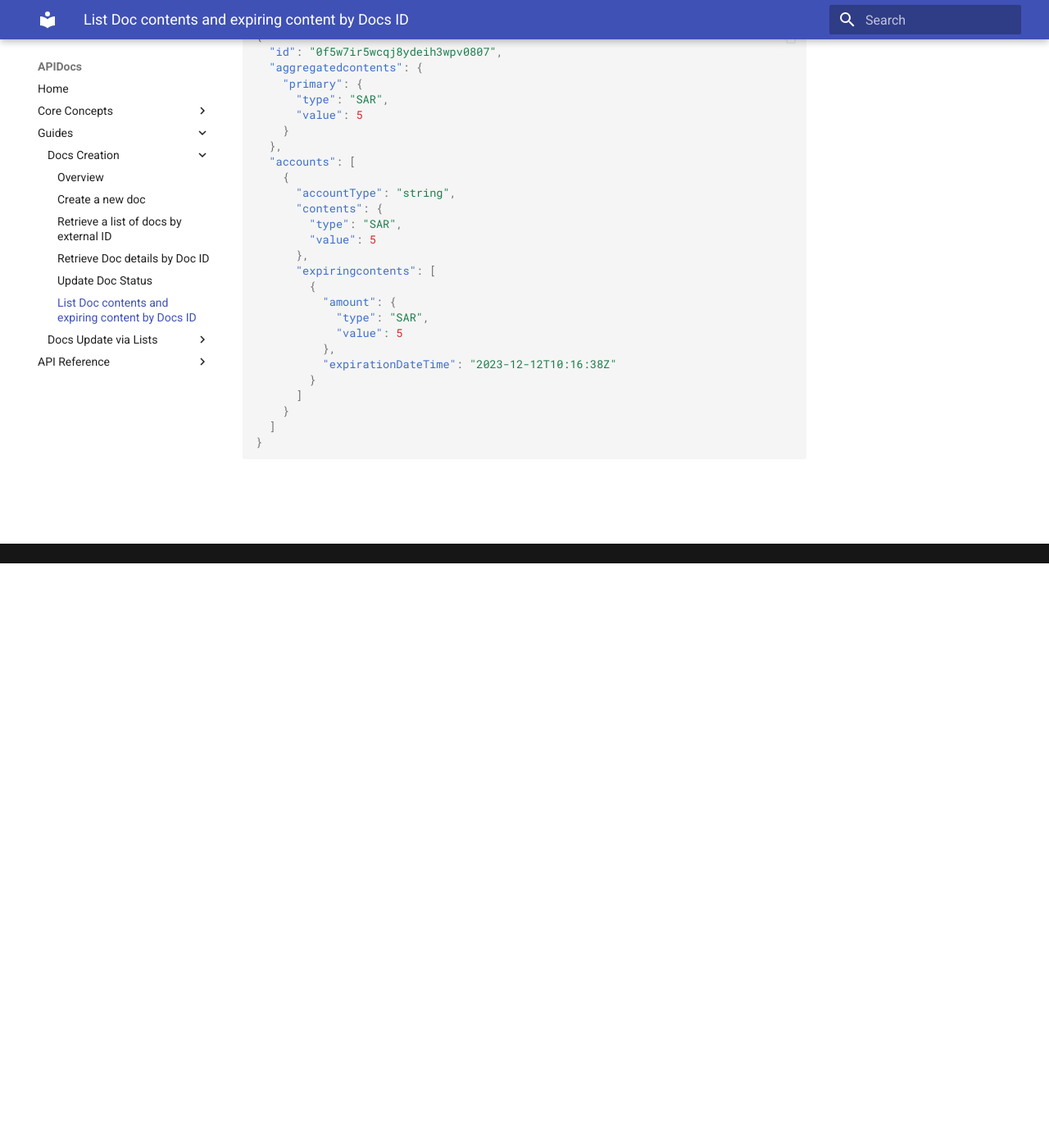
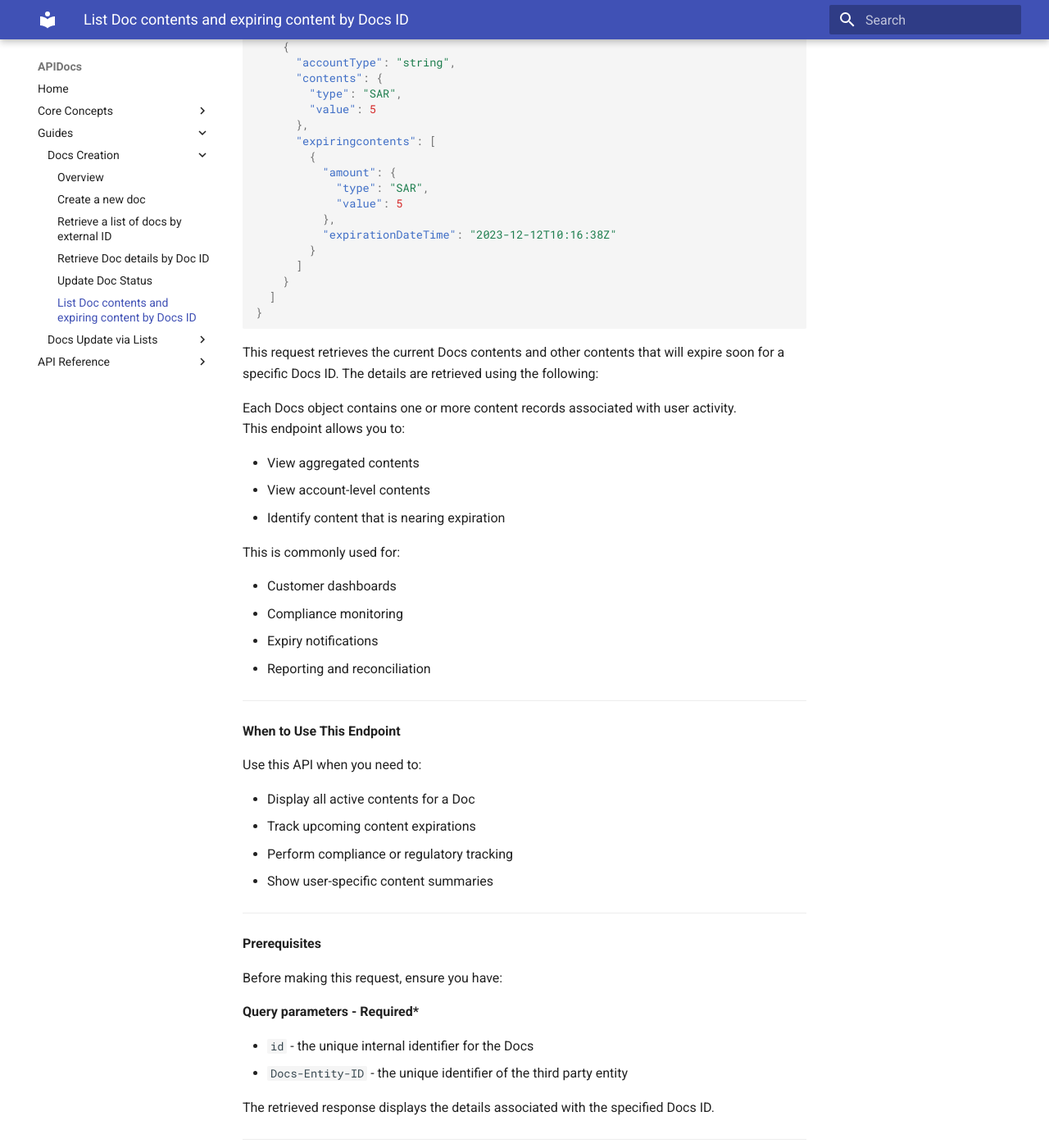
Before and after one commit to AllAboutDocs/APIDocs, an MkDocs documentation site: the page built from docs/guides/docs-creation/list-doc-content-and-expiring-content-by-doc-ID.md, in a window 1280 px wide and 1400 px high, scrolled down 713 px. Shown: the whole window at 82% size. Built offline with MkDocs 1.6.1 and Material for MkDocs 9.7.7, drawn with Linux system fonts in a browser that asks for light colours; some of the changed text lies outside the part shown.

Commit message:
Added the new topic - List docs contents

````diff
--- /dev/null
+++ b/docs/api-reference/docs/docs-contents-list.md
@@ -0,0 +1,96 @@
+# List Doc Contents and Expiring Contents — API Reference
+
+Retrieves the current contents and expiring contents associated with a specific Doc using its internal Doc ID.
+
+---
+
+**Endpoint**
+
+GET /v1/docs/{id}/contents
+
+---
+
+**Path Parameters**
+
+| Name | Type   | Required | Description                           |
+| ---- | ------ | -------- | ------------------------------------- |
+| `id` | string | Yes      | Internal unique identifier of the Doc |
+
+---
+
+**Query Parameters**
+
+| Header           | Required | Type   | Description                   |
+| ---------------- | -------- | ------ | ----------------------------- |
+| `Docs-Entity-ID` | Yes      | string | Third-party entity identifier |
+
+---
+
+**Example Request**
+
+```bash
+curl -X GET "{BASE_URL}/v1/docs/0f5w7ir5wcqj8ydeih3wpv0807/contents" \
+  -H "Docs-Entity-ID: 12345"
+```
+
+**Example Success Response — 200 OK**
+
+```cURL
+{
+  "id": "0f5w7ir5wcqj8ydeih3wpv0807",
+  "aggregatedcontents": {
+    "primary": {
+      "type": "SAR",
+      "value": 5
+    }
+  },
+  "accounts": [
+    {
+      "accountType": "string",
+      "contents": {
+        "type": "SAR",
+        "value": 5
+      },
+      "expiringcontents": [
+        {
+          "amount": {
+            "type": "SAR",
+            "value": 5
+          },
+          "expirationDateTime": "2023-12-12T10:16:38Z"
+        }
+      ]
+    }
+  ]
+}
+```
+
+**Status Codes**
+
+| Status Code                  | Meaning                         |
+| ---------------------------- | ------------------------------- |
+| **200 OK**                   | Contents successfully retrieved |
+| **401 Unauthorized**         | Authentication failed           |
+| **403 Forbidden**            | Access denied                   |
+| **404 Not Found**            | Doc ID not found                |
+| **422 Unprocessable Entity** | Invalid Doc ID                  |
+
+**Error Response Structure**
+
+```JSON
+{
+  "error": {
+    "code": "string",
+    "message": "string",
+    "details": {}
+  }
+}
+```
+
+**Common Errors**
+
+`400` — Bad Request
+Occurs when the Doc ID format is invalid or required path parameters are missing
+
+`422` — Unprocessable Entity
+Occurs when the Doc ID does not match the expected schema
--- a/docs/guides/docs-creation/list-doc-content-and-expiring-content-by-doc-ID.md
+++ b/docs/guides/docs-creation/list-doc-content-and-expiring-content-by-doc-ID.md
@@ -52,3 +45,45 @@ GET
   ]
 }
 ```
+
+This request retrieves the current Docs contents and other contents that will expire soon for a specific Docs ID. The details are retrieved using the following:
+
+Each Docs object contains one or more content records associated with user activity.
+This endpoint allows you to:
+
+- View aggregated contents
+- View account-level contents
+- Identify content that is nearing expiration
+
+This is commonly used for:
+
+- Customer dashboards
+- Compliance monitoring
+- Expiry notifications
+- Reporting and reconciliation
+
+---
+
+**When to Use This Endpoint**
+
+Use this API when you need to:
+
+- Display all active contents for a Doc
+- Track upcoming content expirations
+- Perform compliance or regulatory tracking
+- Show user-specific content summaries
+
+---
+
+**Prerequisites**
+
+Before making this request, ensure you have:
+
+**Query parameters - Required\***
+
+- `id` - the unique internal identifier for the Docs
+- `Docs-Entity-ID` - the unique identifier of the third party entity
+
+The retrieved response displays the details associated with the specified Docs ID.
+
+---
--- a/mkdocs.yml
+++ b/mkdocs.yml
@@ -36,10 +36,11 @@ nav:
   - API Reference:
       - Docs:
           - Docs Create: api-reference/docs/docs-create.md
+          - List Content: api-reference/docs/docs-contents-list.md
       #          - List by External ID: api/docs/list-by-external-id.md
       #          - Get by ID: api/docs/get-by-id.md
       #          - Update Status: api/docs/update-status.md
-      #          - List Content: api/docs/list-content.md
+      #          -
 
 #      - Lists:
 #         - Add Lists: api/lists/add-lists.md
````
Also changed, not shown: other parts of docs/guides/docs-creation/list-doc-content-and-expiring-content-by-doc-ID.md (+0 -7 lines), docs/guides/docs-creation/create-a-new-doc.md (+20 -45 lines).
